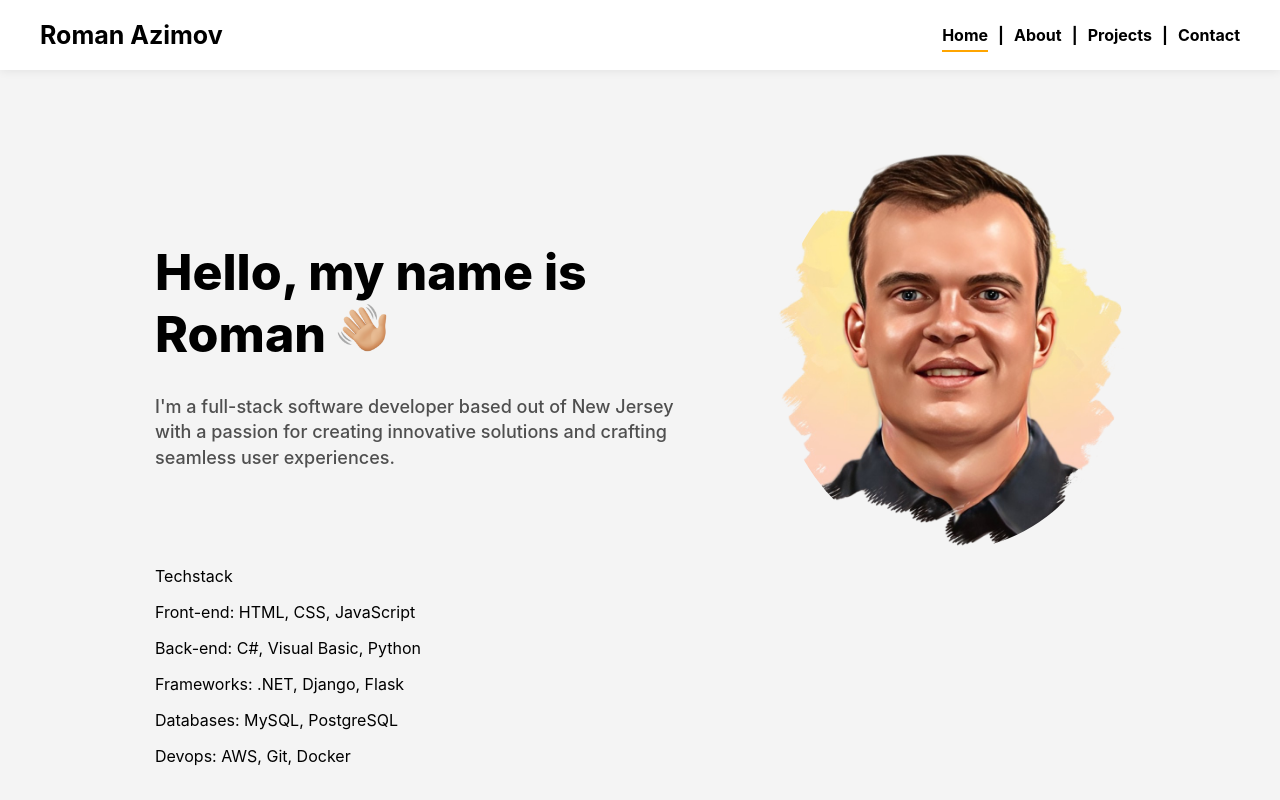
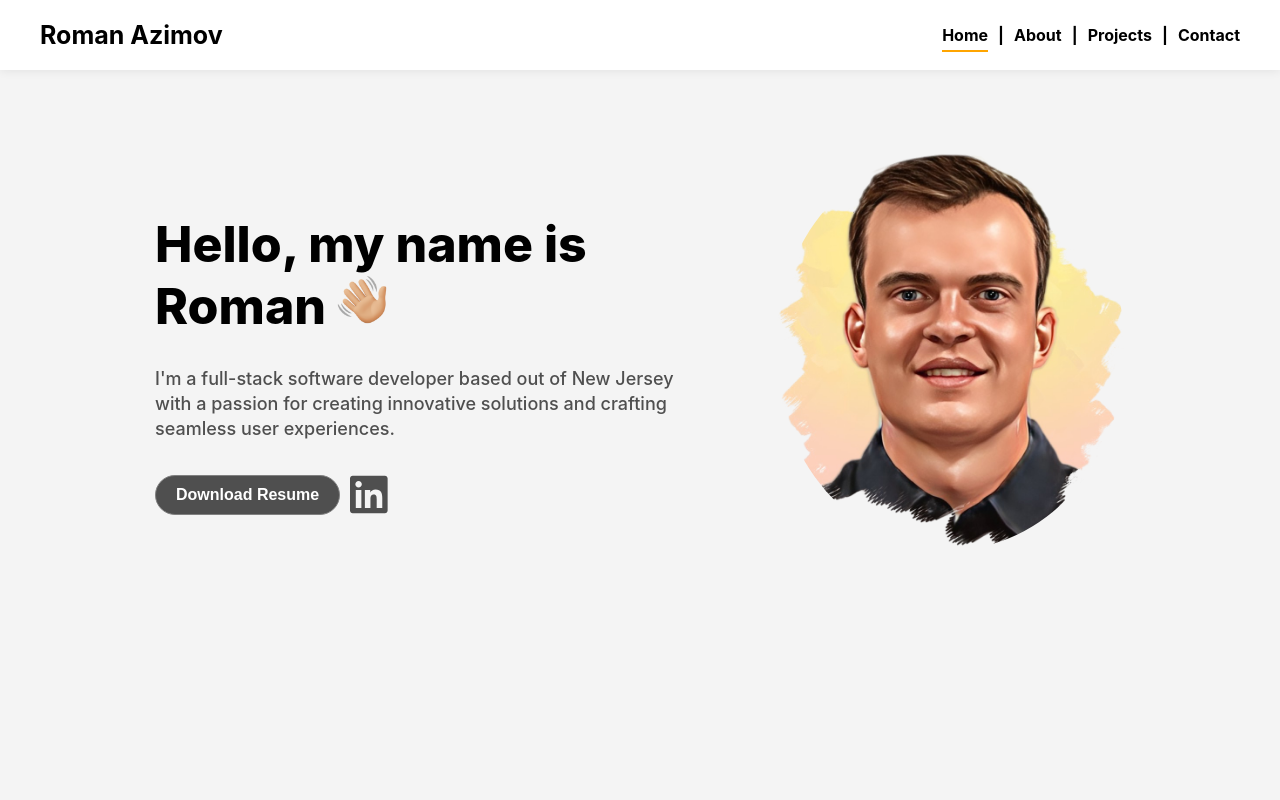
Before and after one commit to romanazimov/PersonalWebsite, a React (Create React App) app: page / in a window 1280 px wide. Shown: the top 800 px of the page. Built offline with nearby package versions, Linux system fonts and the light colour scheme.

Commit message:
Adjusted home section w/ resume & linkedin button

```diff
--- a/src/App.js
+++ b/src/App.js
@@ -5,7 +5,7 @@ import Nav from "./Components/nav/Nav";
 // import { Routes, Route } from "react-router-dom";
 
 import Home from "./Components/home/Home";
-import Projects from "./Components/projects/Projects";
+import Portfolio from "./Components/portfolio/Portfolio";
 import Blog from "./Components/about/About";
 import Contact from "./Components/contact/Contact";
 
@@ -26,7 +26,7 @@ class App extends React.Component {
 				<div className="body-container">
 					<Home />
 					<Blog  />
-					<Projects />
+					<Portfolio />
 					<Contact />
 				</div>
 				{/* <Bio />
--- a/src/Components/home/Home.css
+++ /dev/null
@@ -1,87 +0,0 @@
-#home h1 {
-    font-size: 50px;
-    font-weight: 800;
-    margin: 30px 0;
-}
-
-/* #home {
-    padding-top: 150px;
-    display: flex;
-    justify-content: flex-start;
-    height: 100vh;
-} */
-
-/* .container {
-    display: flex;
-    flex-direction: column;
-    justify-content: flex-start;
-    gap: 80px;
-    max-width: 970px;
-} */
-
-.container {
-    height: 100vh;
-    display: flex;
-    justify-content: center;
-    align-items: flex-start;
-}
-
-.content {
-    padding: 150px 0;
-    display: flex;
-    flex-direction: column;
-    max-width: 970px;
-}
-
-.intro {
-    display: flex;
-    align-items: center;
-    gap: 80px;
-}
-
-.hand {
-    width: 50px;
-}
-
-.short-bio {
-    font-weight: 500;
-    font-size: 18px;
-    line-height: 1.4;
-    color: rgb(79, 79, 79);
-}
-
-.avatar {
-    object-fit: cover;
-    height: 400px;
-    width: 350px;
-    border-radius: 50%;
-}
-
-
-/* @media (max-width: 1100px) {
-    .cont-bio {
-        padding: 0 60px;
-        gap: 0;
-    }
-}
-
-@media (max-width: 700px) {
-    .short-bio h1 {
-        font-size: 35px;
-    }
-
-    #hand {
-        width: 35px;
-    }
-
-    #bio-info {
-        margin-right: 0;
-    }
-
-    #cont-bio {
-        display: flex;
-        flex-direction: column;
-        align-items: center;
-        padding: 0 60px;
-    }
-} */
--- a/src/Components/home/Home.js
+++ b/src/Components/home/Home.js
@@ -1,27 +1,37 @@
-import "./Home.css"
-import logo from "../../images/avatar_roman.png";
+import "./Home.scss"
+import avatar from "../../images/avatar_roman.png";
 import hand from "../../images/waving_hand.png";
+import resume from "../../files/razimov_resume.docx";
+// import linkedin_logo from "../../images/linkedin_logo.png";
+import { FontAwesomeIcon } from '@fortawesome/react-fontawesome';
+import { faLinkedin } from '@fortawesome/free-brands-svg-icons';
 
 function Home() {
     return (
-        <section id="home" className="container">
+        <section id="home">
             <div className="content">
                 <div className="intro">
                     <div>
                         <h1>Hello, my name is Roman <img className="hand" src={hand} alt={""} /></h1>
                         <p className="short-bio">I'm a full-stack software developer based out of New Jersey with a passion
                         for creating innovative solutions and crafting seamless user experiences.</p>
+                        <div className="bio-actions">
+                            <a href={resume} download="roman_azimov_resume"><button className="resume-download">Download Resume</button></a>
+                            <a href="https://www.linkedin.com/in/roman-azimov/" rel="noreferrer" target="_blank"><FontAwesomeIcon className="linkedin" icon={faLinkedin} /></a>
+                            {/* <img className="linkedin" src={linkedin} alt={"logo"} /> */}
+                            {/* <FontAwesomeIcon icon="fa-brands fa-linkedin" /> */}
+                        </div>
                     </div>
-                    <img className="avatar" src={logo} alt={"logo"} />
+                    <img className="avatar" src={avatar} alt={"logo"} />
                 </div>
-                <div className="cont-skills">
+                {/* <div className="cont-skills">
                     <p>Techstack</p>
                     <p>Front-end: HTML, CSS, JavaScript</p>
                     <p>Back-end: C#, Visual Basic, Python</p>
                     <p>Frameworks: .NET, Django, Flask</p>
                     <p>Databases: MySQL, PostgreSQL</p>
                     <p>Devops: AWS, Git, Docker</p>
-                </div>
+                </div> */}
             </div>
         </section>
     );
--- /dev/null
+++ b/src/Components/home/Home.scss
@@ -0,0 +1,214 @@
+#home {
+    height: 100vh;
+    display: flex;
+    justify-content: center;
+    align-items: flex-start;
+
+    h1 {
+        font-size: 50px;
+        font-weight: 800;
+        margin: 30px 0;
+    }
+
+    .content {
+        padding: 150px 0;
+        display: flex;
+        flex-direction: column;
+        max-width: 970px;
+    }
+
+    .intro {
+        display: flex;
+        align-items: center;
+        gap: 80px;
+    }
+
+    .hand {
+        width: 50px;
+    }
+
+    .short-bio {
+        font-weight: 500;
+        font-size: 18px;
+        line-height: 1.4;
+        color: rgb(79, 79, 79);
+        padding-bottom: 14px;
+    }
+
+    .bio-actions {
+        display: flex;
+        align-items: center;;
+    }
+
+    .resume-download {
+        background-color: rgb(79, 79, 79);
+        border: 1px solid grey;
+        padding: 10px 20px;
+        font-size: 16px;
+        font-weight: 600;
+        border-radius: 20px;
+        transition: .3s;
+        cursor: pointer;
+        margin-right: 10px;
+        color: white;
+    }
+
+    .resume-download:hover {
+        background-color: rgba(255, 166, 0, 1);
+        box-shadow: 0 0 5px rgba(0,0,0,.2);
+        color: black;
+    }
+
+    .resume-download:active {
+        background-color: rgba(255, 166, 0, 0.8);
+    }
+
+    .linkedin {
+        font-size: 43px;
+        color: rgb(79, 79, 79);
+        transition: .3s;
+        cursor: pointer;
+    }
+
+    .linkedin:hover {
+        color: #0A66C2;
+    }
+
+    .linkedin:active {
+        color: #0a66c2dc;
+    }
+
+    .avatar {
+        object-fit: cover;
+        height: 400px;
+        width: 350px;
+        border-radius: 50%;
+    }
+}
+
+
+/* #home {
+    padding-top: 150px;
+    display: flex;
+    justify-content: flex-start;
+    height: 100vh;
+} */
+
+/* .container {
+    display: flex;
+    flex-direction: column;
+    justify-content: flex-start;
+    gap: 80px;
+    max-width: 970px;
+} */
+
+// .container {
+//     height: 100vh;
+//     display: flex;
+//     justify-content: center;
+//     align-items: flex-start;
+// }
+
+// .content {
+//     padding: 150px 0;
+//     display: flex;
+//     flex-direction: column;
+//     max-width: 970px;
+// }
+
+// .intro {
+//     display: flex;
+//     align-items: center;
+//     gap: 80px;
+// }
+
+// .hand {
+//     width: 50px;
+// }
+
+// .short-bio {
+//     font-weight: 500;
+//     font-size: 18px;
+//     line-height: 1.4;
+//     color: rgb(79, 79, 79);
+//     padding-bottom: 14px;
+// }
+
+// .bio-actions {
+//     display: flex;
+//     align-items: center;;
+// }
+
+// .resume-download {
+//     background-color: rgb(79, 79, 79);
+//     border: 1px solid grey;
+//     padding: 10px 20px;
+//     font-size: 16px;
+//     font-weight: 600;
+//     border-radius: 20px;
+//     transition: .3s;
+//     cursor: pointer;
+//     margin-right: 10px;
+//     color: white;
+// }
+
+// .resume-download:hover {
+//     background-color: rgba(255, 166, 0, 1);
+//     box-shadow: 0 0 5px rgba(0,0,0,.2);
+//     color: black;
+// }
+
+// .resume-download:active {
+//     background-color: rgba(255, 166, 0, 0.8);
+// }
+
+// .linkedin {
+//     font-size: 43px;
+//     color: rgb(79, 79, 79);
+//     transition: .3s;
+//     cursor: pointer;
+// }
+
+// .linkedin:hover {
+//     color: #0A66C2;
+// }
+
+// .linkedin:active {
+//     color: #0a66c2dc;
+// }
+
+// .avatar {
+//     object-fit: cover;
+//     height: 400px;
+//     width: 350px;
+//     border-radius: 50%;
+// }
+
+
+/* @media (max-width: 1100px) {
+    .cont-bio {
+        padding: 0 60px;
+        gap: 0;
+    }
+}
+
+@media (max-width: 700px) {
+    .short-bio h1 {
+        font-size: 35px;
+    }
+
+    #hand {
+        width: 35px;
+    }
+
+    #bio-info {
+        margin-right: 0;
+    }
+
+    #cont-bio {
+        display: flex;
+        flex-direction: column;
+        align-items: center;
+        padding: 0 60px;
+    }
+} */
```
Also changed, not shown: src/images/linkedin_logo.png (added), 1 other file (tests, documents, lock files or other folders).
